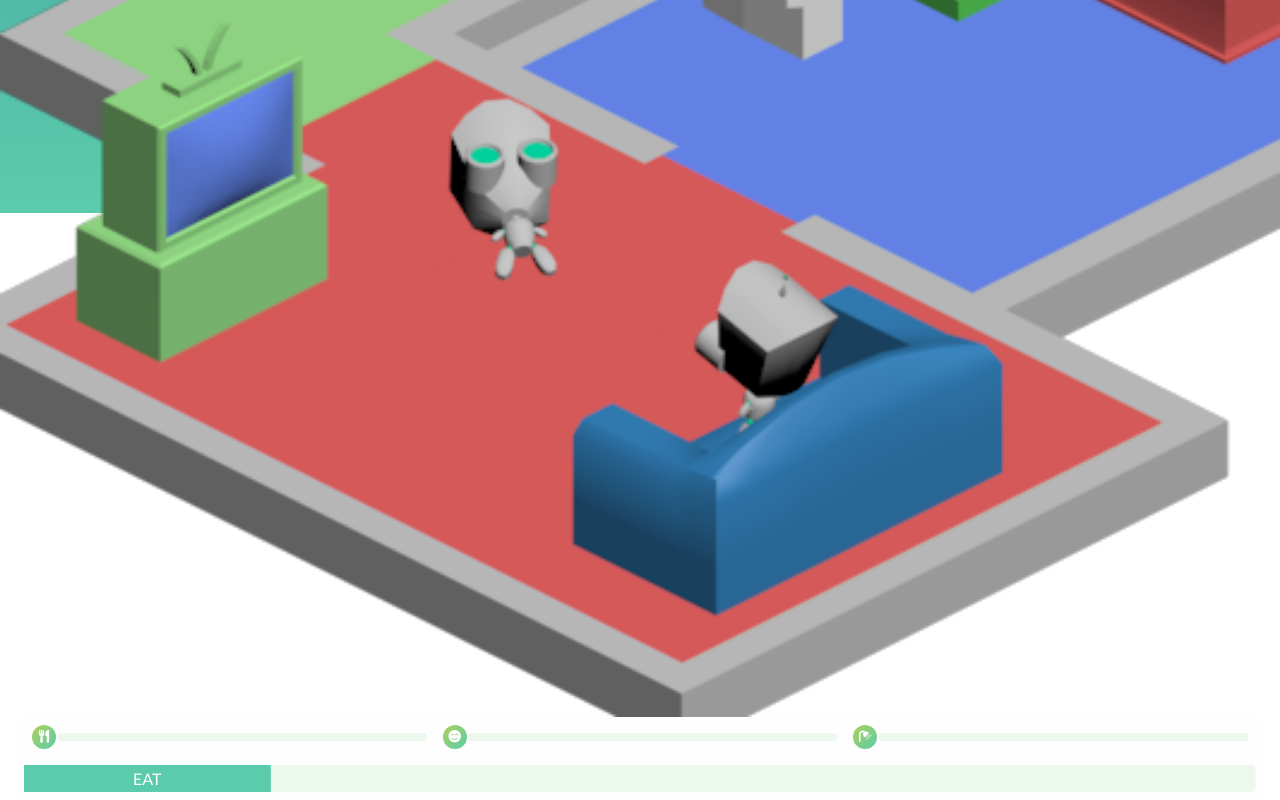
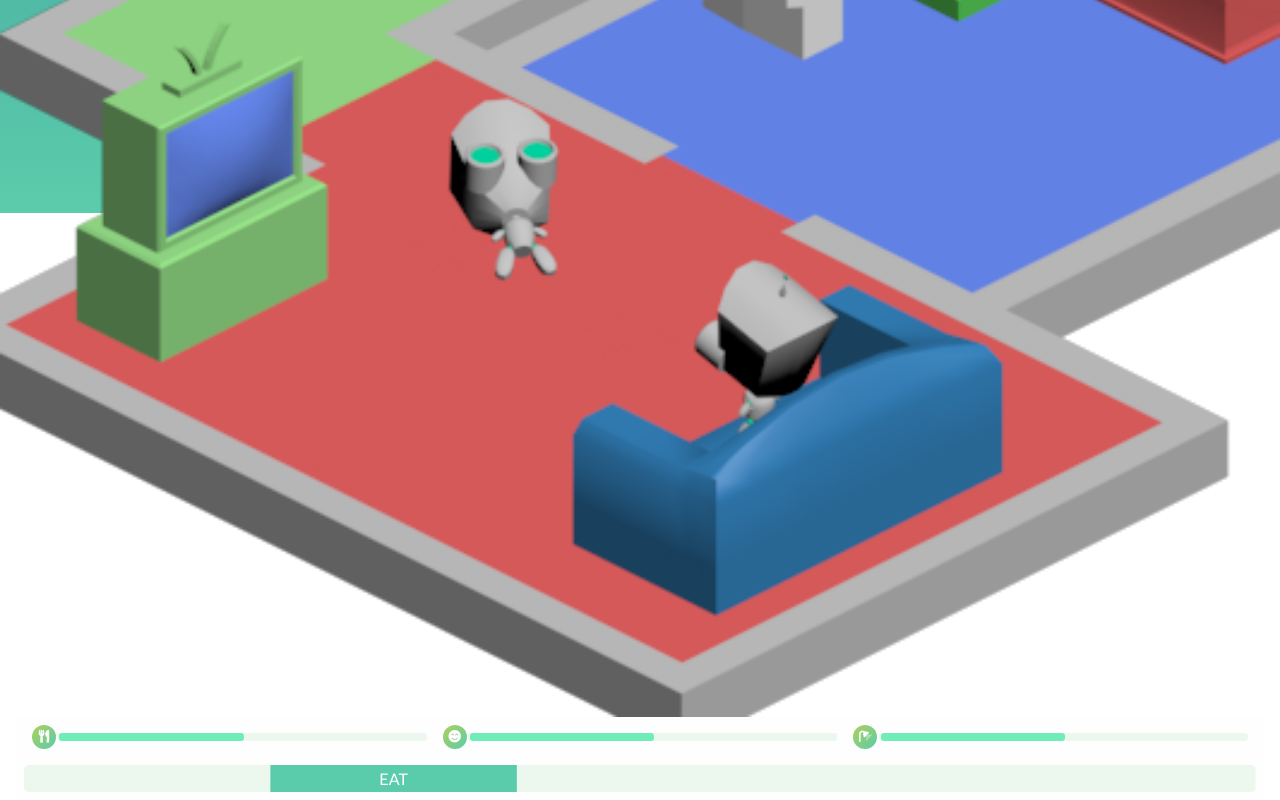
Before and after one commit to maladr0it/metal-baby, a React (Create React App) app: page / in a window 1280 px wide. Shown: the part 587-1387 px from the top of the page. Built offline with nearby package versions, Linux system fonts and the light colour scheme.

Commit message:
begin controlled status bars

```diff
--- a/src/components/StatusBars/StatusBar.jsx
+++ b/src/components/StatusBars/StatusBar.jsx
@@ -1,5 +1,5 @@
-import React from 'react';
-import styled, { keyframes } from 'styled-components';
+import React from "react";
+import styled, { keyframes } from "styled-components";
 
 const StatusBar = ({ icon, width }) => (
   <Container>
@@ -49,7 +49,7 @@ const ProgressBarTrack = styled.div`
 const ActiveProgressBar = styled.span`
   position: absolute;
 
-  width: {width};
+  width: 50%;
   height: 0.5rem;
   border-radius: 0.2rem;
   margin-left: 0.1rem;
--- a/src/components/StatusBars/StatusBars.jsx
+++ b/src/components/StatusBars/StatusBars.jsx
@@ -1,13 +1,15 @@
-import React from 'react';
-import styled from 'styled-components';
+import React from "react";
+import styled from "styled-components";
 
-import StatusBar from './StatusBar';
+import { maxNeeds } from "../../gameConfig";
+import StatusBar from "./StatusBar";
 
 const BARS = [
-  { label: 'ENERGY', icon: 'fas fa-utensils' },
-  { label: 'FUN', icon: 'fas fa-smile-beam' },
-  { label: 'HYGIENE', icon: 'fas fa-shower' }
+  { label: "ENERGY", max: maxNeeds.hunger, icon: "fas fa-utensils" },
+  { label: "FUN", max: maxNeeds.fun, icon: "fas fa-smile-beam" },
+  { label: "HYGIENE", max: maxNeeds.hygiene, icon: "fas fa-shower" }
 ];
+
 const Container = styled.div`
   display: flex;
   justify-content: center;
@@ -22,6 +24,8 @@ const bars = BARS.map(({ label, icon }, i) => (
   <StatusBar key={i} label={label} icon={icon} />
 ));
 
-const StatusBars = () => <Container>{bars}</Container>;
+const StatusBars = () => {
+  return <Container>{bars}</Container>;
+};
 
 export default StatusBars;
--- a/src/components/TaskTrack/TaskTrack.jsx
+++ b/src/components/TaskTrack/TaskTrack.jsx
@@ -21,15 +21,13 @@ const slide = keyframes`
 
 const Track = styled.div`
   overflow: hidden;
+  border-radius: 0.3rem;
 `;
 
 const TaskBlockContainer = styled.div`
   display: flex;
   width: ${(trackLength / (trackLength - 1)) * 100}%;
-
   background-color: ${({ theme }) => theme.disabled};
-  border-radius: 0.3rem;
-
   animation: ${slide} 0.5s;
   animation-fill-mode: forwards;
 `;
--- a/src/gameReducer.js
+++ b/src/gameReducer.js
@@ -11,7 +11,7 @@ import {
 
 export const initialState = {
   time: 2, // to allow for past events to be seen
-  tasks: [IDLE, IDLE, EAT],
+  tasks: [IDLE, IDLE, IDLE, EAT],
   needs: initialNeeds
 };
 
@@ -23,20 +23,18 @@ const effectMap = {
 };
 
 const game = (state = initialState, action) => {
-  console.log(action, state.tasks);
-
   switch (action.type) {
     case ACTIONS.TICK: {
-      const currentTask = state.tasks[state.time];
-      console.log(currentTask);
+      const newTime = state.time + 1;
+      let currentTask = state.tasks[newTime];
 
       let newTasks = [...state.tasks];
       // if no task, add IDLE block
       if (currentTask === undefined) {
-        newTasks = [...newTasks, IDLE];
+        currentTask = IDLE;
+        newTasks[newTime] = currentTask;
       }
 
-      // const currentTask = state.tasks[state.time] || IDLE;
       const taskEffect = effectMap[currentTask];
       // decay each need, apply the current action from the queue
       const newNeeds = Object.entries(state.needs).reduce(
@@ -49,8 +47,8 @@ const game = (state = initialState, action) => {
       return {
         ...state,
         needs: newNeeds,
-        newTasks,
-        time: state.time + 1
+        tasks: newTasks,
+        time: newTime
       };
     }
     case ACTIONS.TASK_ADDED: {
```
